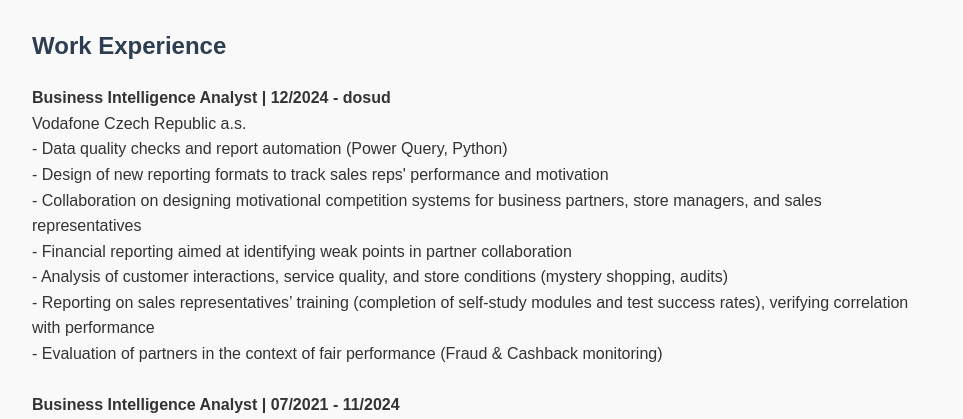
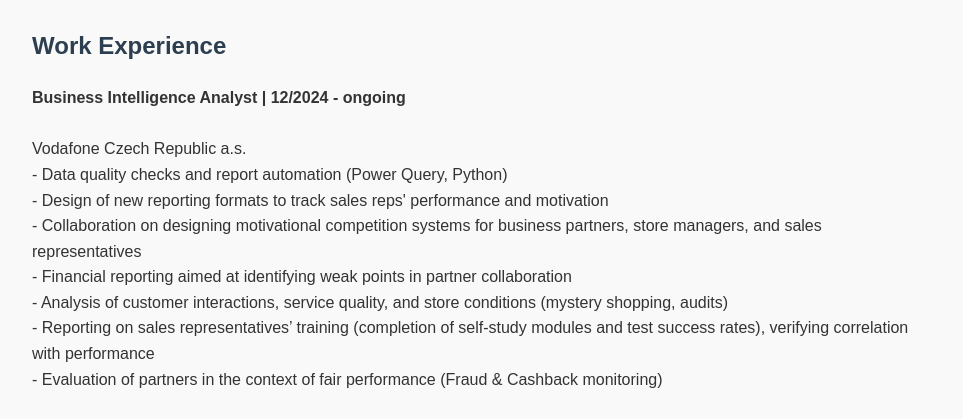
Before and after one commit to kmackovikova/katerina-mackovikova-cv, a plain HTML site: page index.html in a window 1280 px wide. Both pictures are taken after a click on the button "English". Shown: the part 346-765 px from the top of the page, without its empty margins (158-1121 px from the left). Drawn offline with Linux system fonts and the light colour scheme.

Commit message:
Update index.html

```diff
--- a/index.html
+++ b/index.html
@@ -64,7 +64,10 @@
         <h2 class="en">Work Experience</h2>
 
         <div>
-            <strong>Business Intelligence Analyst | 12/2024 - dosud</strong><br>
+            <strong>
+                <span class="cz">Business Intelligence Analyst | 12/2024 - dosud</span>
+                <span class="en">Business Intelligence Analyst | 12/2024 - ongoing</span>
+            </strong><br>
             Vodafone Czech Republic a.s.<br>
             <span class="cz">
                 - Kontrola kvality dat a automatizace reportů (Power Automate, Power Query, Python)<br>
```
